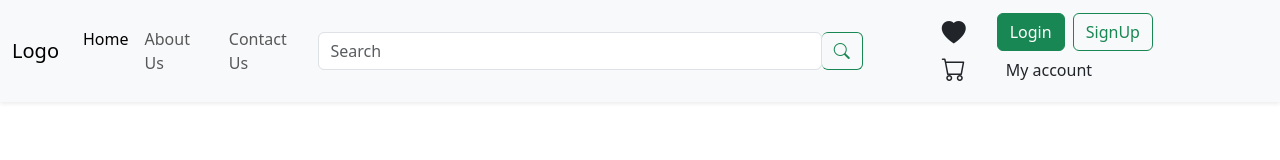
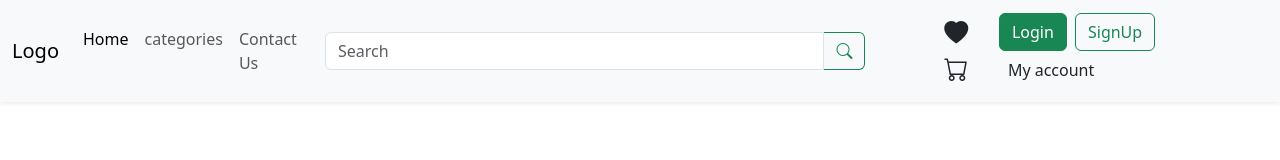
Before and after one commit to MonuKumarPrajapati/e_commerce_officebs, a plain HTML site: page pages/index.html in a window 1280 px wide. Drawn offline with nearby package versions, Linux system fonts and the light colour scheme.

Commit message:
category be added and need to fix the responsibness

```diff
--- a/pages/index.html
+++ b/pages/index.html
@@ -23,7 +23,7 @@
                     <a class="nav-link active" aria-current="page" href="#">Home</a>
                   </li>
                   <li class="nav-item">
-                    <a class="nav-link" href="#">About Us</a>
+                    <a class="nav-link" href="#">categories</a>
                   </li>
                   <li class="nav-item">
                     <a class="nav-link" href="#">Contact Us</a>
@@ -35,8 +35,8 @@
                 </ul>
                 <div class="d-flex w-50" role="search">
                  <div class="d-flex w-100 me-5">
-                  <input class="form-control" type="search" placeholder="Search" aria-label="Search">
-                  <button class="btn btn-outline-success border-start-0" ><i class="bi bi-search"></i></button>
+                  <input class="form-control rounded-end-0" type="search" placeholder="Search" aria-label="Search">
+                  <button class="btn btn-outline-success border-start-0 rounded-start-0" ><i class="bi bi-search "></i></button>
                  </div>
                 </div>
 
```
